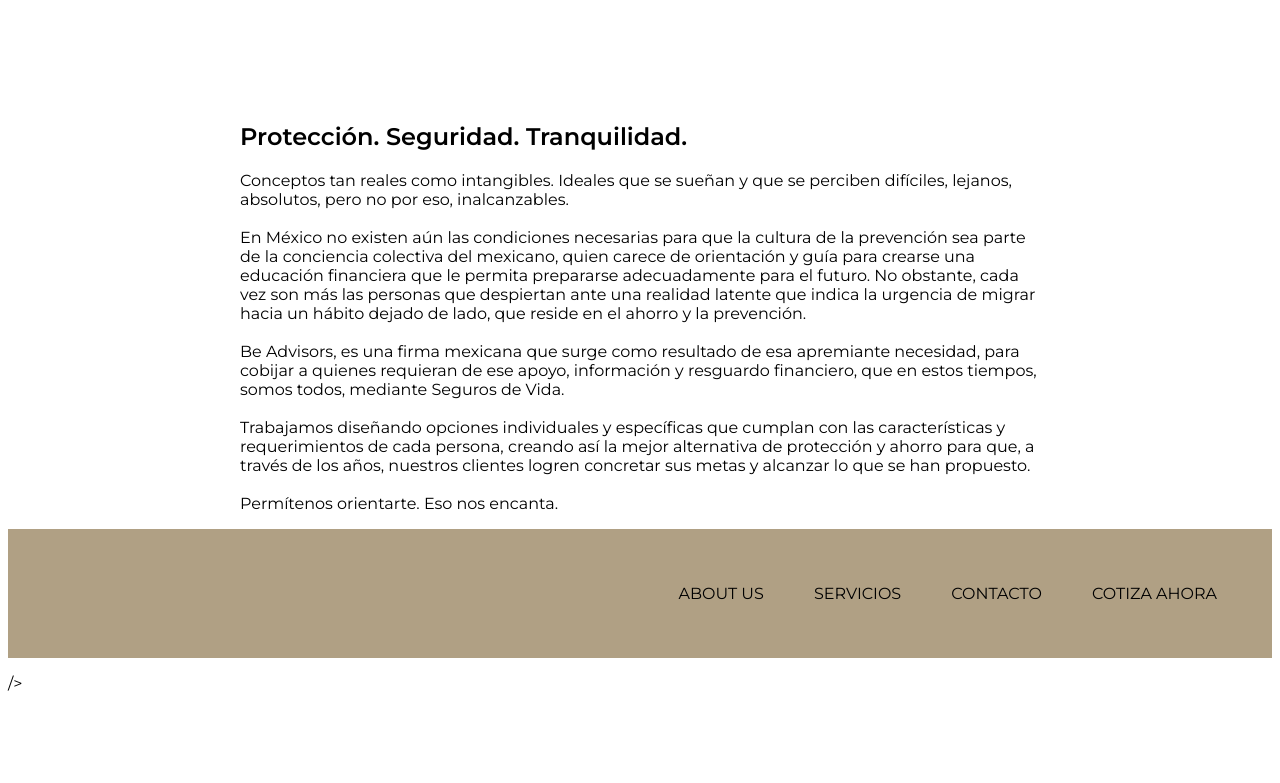
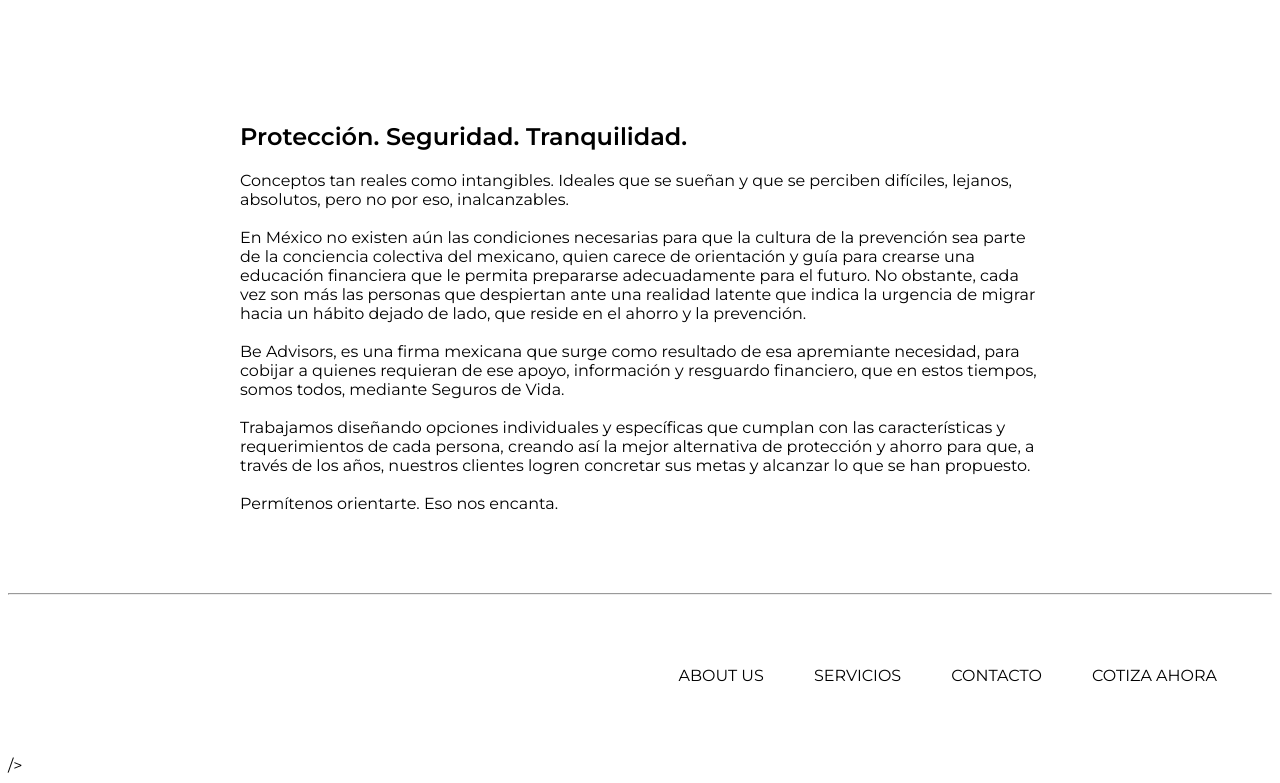
Before and after one commit to mcodt1702/BeAdvisors, a plain HTML site: page index.html in a window 1280 px wide. Shown: the part 368-1151 px from the top of the page. Before the commit the page ends 1069 px from the top, so only its background shows below. Drawn offline with Linux system fonts and the light colour scheme.

Commit message:
last of the day

```diff
--- a/index.html
+++ b/index.html
@@ -50,10 +50,11 @@
         </section>
 
     </main>
+
     <footer>
       <div class="relleno">
         <div class="menBar">
-
+          <hr>
         <ul class="menuButtons">
           <li><a href="./index.html">ABOUT US</a></li>
           <li><a href="./servicios.html">SERVICIOS</a></li>
--- a/style.css
+++ b/style.css
@@ -73,7 +73,7 @@ a{
 }
 
 .relleno{
-    background-color: #B0A084;
+    margin-top: 80px
 
 
 }
```
